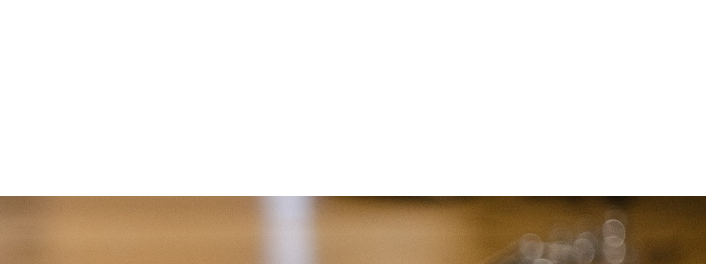
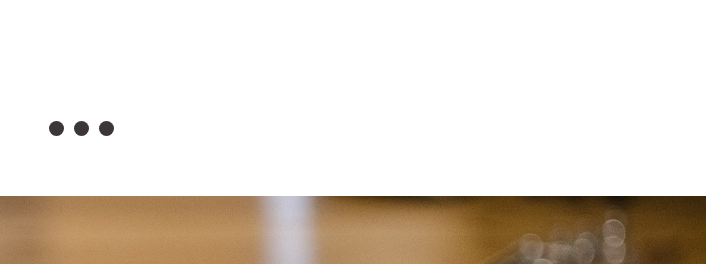
Before and after one commit to elisafa/deOliveira, a website: page src/pages/ptbr/salt.html in a window 1280 px wide. Shown: the part 1860-2124 px from the top of the page, 564-1280 px from the left. Drawn offline with nearby package versions, Linux system fonts and the light colour scheme; files that its build step writes are made by us from their sources; files whose address does not match are found by name.

Commit message:
Pequena alteração no video

```diff
--- a/src/styles/_videos.scss
+++ b/src/styles/_videos.scss
@@ -44,7 +44,7 @@
     &__seletor1,
     &__seletor2,
     &__seletor3 {
-      // background-color: variaveis.$chumbo;
+      background-color: variaveis.$chumbo;
       width: 15px;
       height: 15px;
       border-radius: 50%;
```
